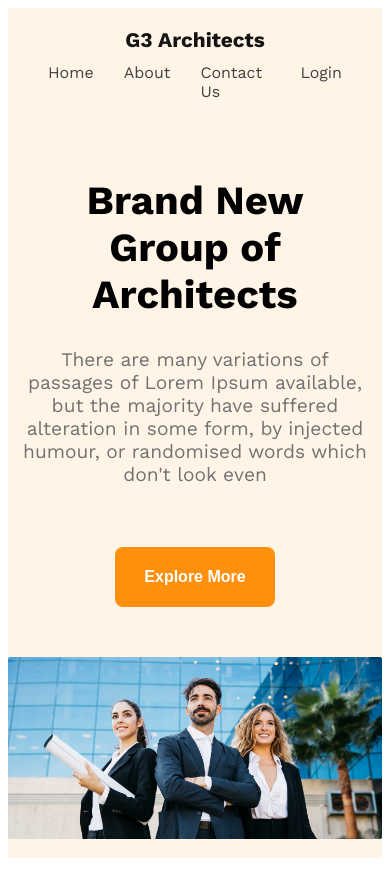
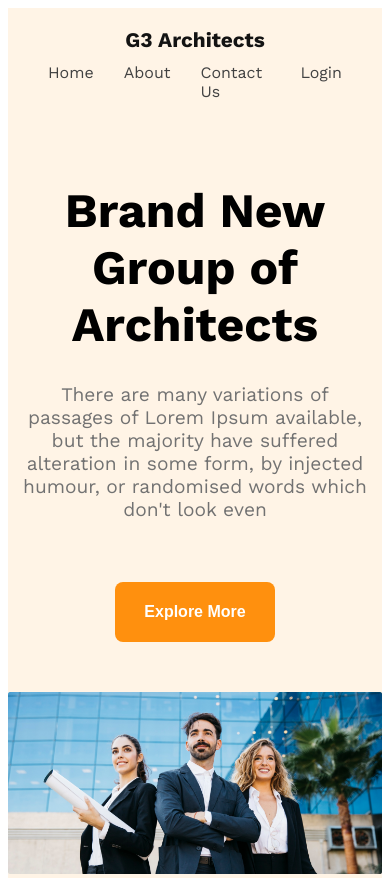
Before and after one commit to ummichy/architects-resources, a plain HTML site: page index.html in a window 390 px wide. Drawn offline with nearby package versions, Linux system fonts and the light colour scheme.

```diff
--- a/styles/style.css
+++ b/styles/style.css
@@ -108,8 +108,8 @@ margin-top: -40px;
   font-size: 1rem;
 }
 .title-1{
-  font-size: 2.5rem;
-  margin-top: 60px;
+  font-size: 3rem;
+  margin-top: 65px;
   text-align: center;
   margin-bottom: 60px;
 }
@@ -119,7 +119,7 @@ margin-top: -40px;
   padding: 10px;
 }
 .background{
- height: 850px;
+ height: 870px;
 }
 .explore-btn{
   font-size: 1rem;
```
